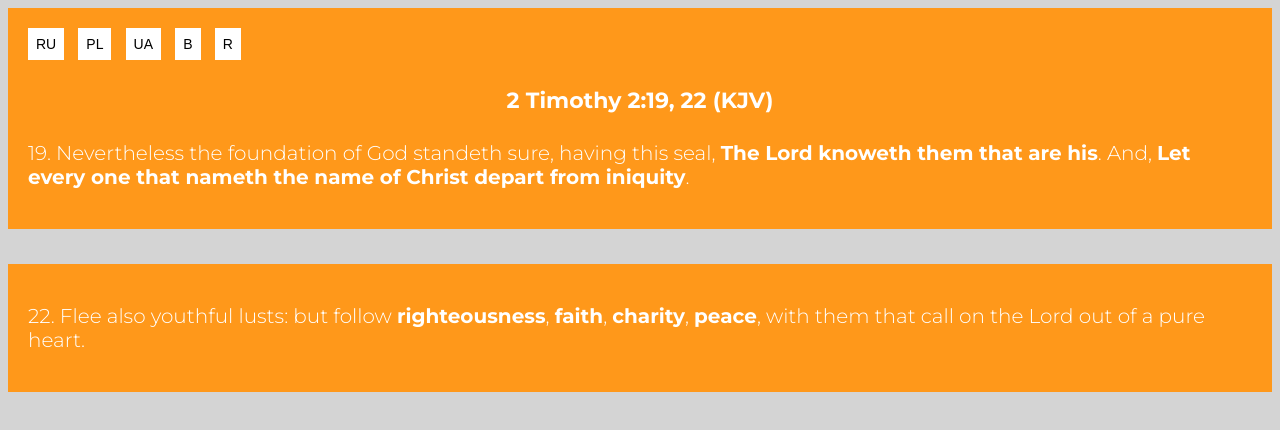
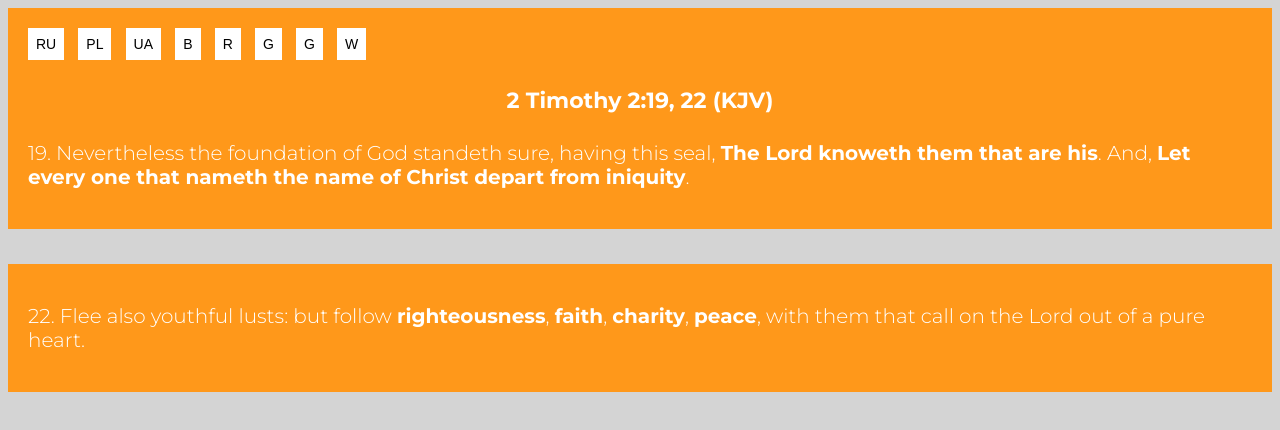
Before and after one commit to mr-front-end-dev/Bible-Verses-o--EN, a plain HTML site: page index.html in a window 1280 px wide. Drawn offline with Linux system fonts and the light colour scheme.

Commit message:
Updated (links, lang)

```diff
--- a/index.html
+++ b/index.html
@@ -18,6 +18,9 @@
       <button class="section__button"><a class="section__button--link" href="https://mrpenguin-dev.github.io/Simple-Bible-Verses-o--UA/">UA</a></button>
       <button class="section__button"><a class="section__button--link" href="https://mrpenguin-dev.github.io/Simple-Bible-Verses-b--EN/">B</a></button>
       <button class="section__button"><a class="section__button--link" href="https://mrpenguin-dev.github.io/Simple-Bible-Verses-r--EN/">R</a></button>
+      <button class="section__button"><a class="section__button--link" href="https://mrpenguin-dev.github.io/Simple-Bible-Verses-g--EN/">G</a></button>
+      <button class="section__button"><a class="section__button--link" href="https://mrpenguin-dev.github.io/Simple-Bible-Verses-grey--EN/">G</a></button>
+      <button class="section__button"><a class="section__button--link" href="https://mrpenguin-dev.github.io/Simple-Bible-Verses-w--EN/">W</a></button>
       <section class="section__content--text">
         <h1 class="section--h1">2 Timothy 2:19, 22 (KJV)</h1>
         <p class="section--paragraph section--paragraph--white">19. Nevertheless the foundation of God standeth sure, having this seal, <span class="section--bold">The Lord knoweth them that are his</span>. And, <span class="section--bold">Let every one that nameth the name of Christ depart from iniquity</span>.</p>
```
